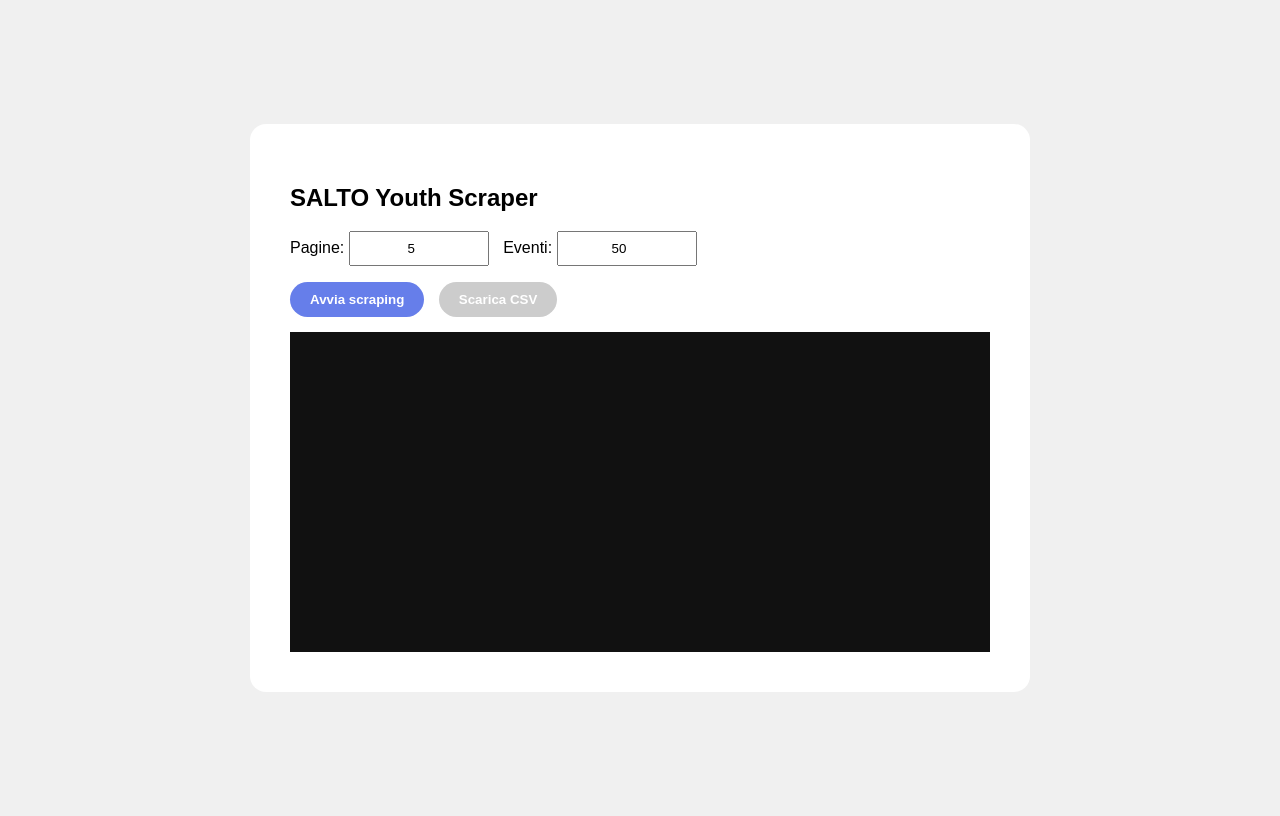
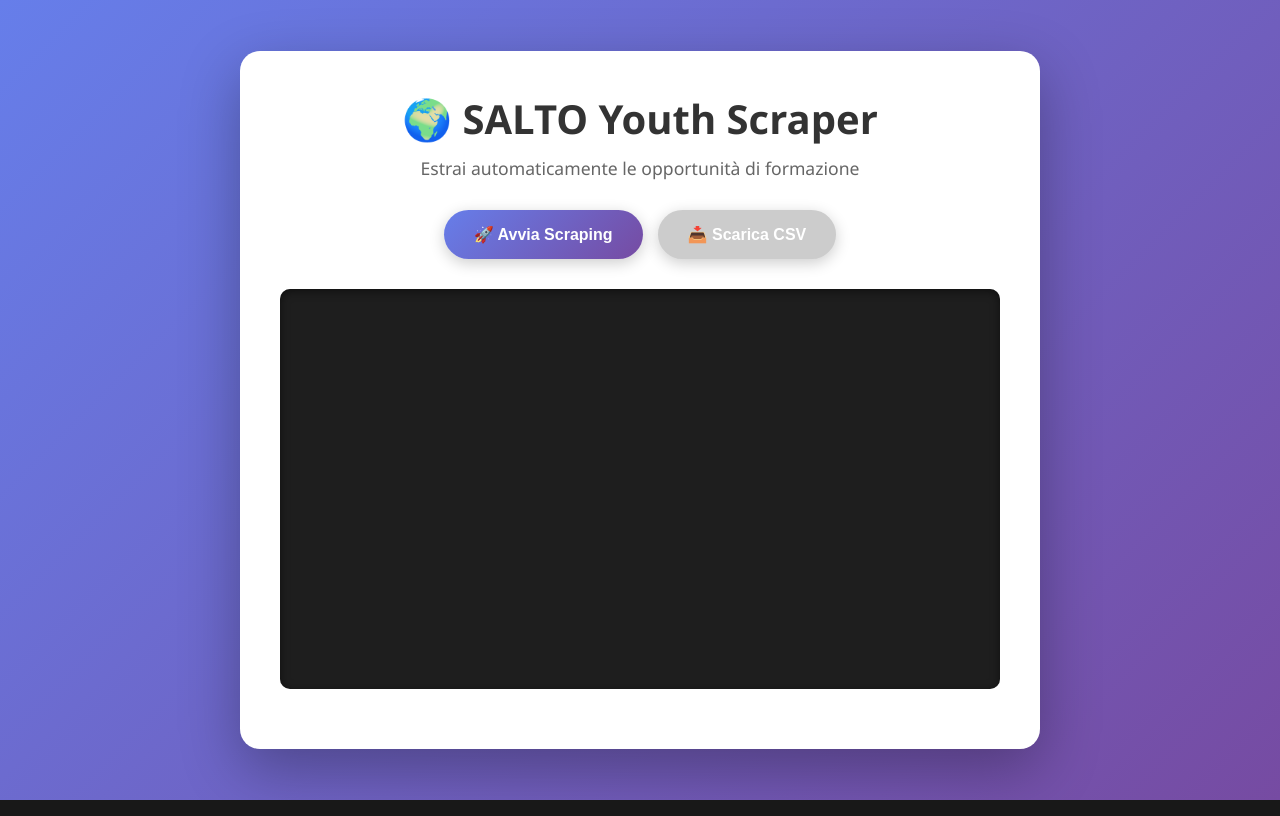
Before and after one commit to youreuropehub/salto-youth-events-scraper, a Flask app: page / in a window 1280 px wide. Run offline with Flask 3, Linux system fonts and the light colour scheme; some libraries are stand-ins or nearby versions.

Commit message:
Update index.html

```diff
--- a/templates/index.html
+++ b/templates/index.html
@@ -2,111 +2,177 @@
 <html lang="it">
 <head>
     <meta charset="UTF-8">
+    <meta name="viewport" content="width=device-width, initial-scale=1.0">
     <title>SALTO Youth Scraper</title>
     <script src="https://cdn.socket.io/4.5.4/socket.io.min.js"></script>
     <style>
+        * {
+            margin: 0;
+            padding: 0;
+            box-sizing: border-box;
+        }
         body {
-    font-family: sans-serif;
-    background: #f0f0f0;
+            font-family: 'Segoe UI', Tahoma, Geneva, Verdana, sans-serif;
+            background: linear-gradient(135deg, #667eea 0%, #764ba2 100%);
+            min-height: 100vh;
             display: flex;
             justify-content: center;
             align-items: center;
-    height: 100vh;
+            padding: 20px;
         }
         .container {
-    background: #fff;
+            background: white;
+            border-radius: 20px;
+            box-shadow: 0 20px 60px rgba(0,0,0,0.3);
             padding: 40px;
-    border-radius: 16px;
-    width: 700px;
+            max-width: 800px;
+            width: 100%;
         }
-input {
-    width: 120px;
-    padding: 8px;
+        h1 {
+            color: #333;
+            margin-bottom: 10px;
+            font-size: 2.5em;
             text-align: center;
-    margin-right: 10px;
+        }
+        .subtitle {
+            color: #666;
+            text-align: center;
+            margin-bottom: 30px;
+            font-size: 1.1em;
+        }
+        .button-group {
+            display: flex;
+            gap: 15px;
+            margin-bottom: 30px;
+            justify-content: center;
         }
         button {
-    padding: 10px 20px;
-    border-radius: 30px;
+            background: linear-gradient(135deg, #667eea 0%, #764ba2 100%);
+            color: white;
             border: none;
-    background: #667eea;
-    color: #fff;
+            padding: 15px 30px;
+            font-size: 16px;
+            border-radius: 50px;
+            cursor: pointer;
+            transition: all 0.3s ease;
             font-weight: 600;
-    cursor: pointer;
-    margin-right: 10px;
+            box-shadow: 0 4px 15px rgba(0,0,0,0.2);
+        }
+        button:hover {
+            transform: translateY(-2px);
+            box-shadow: 0 6px 20px rgba(0,0,0,0.3);
+        }
+        button:active {
+            transform: translateY(0);
         }
         button:disabled {
             background: #ccc;
             cursor: not-allowed;
+            transform: none;
         }
         #log {
-    background: #111;
-    color: #0f0;
-    height: 300px;
-    overflow: auto;
-    padding: 10px;
-    margin-top: 15px;
-    font-family: monospace;
+            background: #1e1e1e;
+            color: #00ff00;
+            padding: 20px;
+            border-radius: 10px;
+            height: 400px;
+            overflow-y: auto;
+            font-family: 'Courier New', monospace;
+            font-size: 14px;
+            line-height: 1.6;
+            box-shadow: inset 0 2px 10px rgba(0,0,0,0.5);
+        }
+        #log::-webkit-scrollbar {
+            width: 10px;
+        }
+        #log::-webkit-scrollbar-track {
+            background: #2d2d2d;
+            border-radius: 10px;
+        }
+        #log::-webkit-scrollbar-thumb {
+            background: #667eea;
+            border-radius: 10px;
+        }
+        .log-entry {
+            margin-bottom: 5px;
+            padding: 5px;
+            border-left: 3px solid #667eea;
+            padding-left: 10px;
+        }
+        .status {
+            text-align: center;
+            margin-top: 20px;
+            font-size: 1.2em;
+            color: #667eea;
+            font-weight: 600;
         }
     </style>
 </head>
 <body>
+    <div class="container">
+        <h1>🌍 SALTO Youth Scraper</h1>
+        <p class="subtitle">Estrai automaticamente le opportunità di formazione</p>
 
-<div class="container">
-<h2>SALTO Youth Scraper</h2>
-
-<p>
-Pagine:
-<input id="pages" type="number" value="5" min="1">
-Eventi:
-<input id="events" type="number" value="50" min="1">
-</p>
-
-<button id="startBtn">Avvia scraping</button>
-<button id="dl" onclick="download()" disabled>Scarica CSV</button>
+        <div class="button-group">
+            <button id="startBtn" onclick="startScraping()">
+                🚀 Avvia Scraping
+            </button>
+            <button id="downloadBtn" onclick="downloadCSV()" disabled>
+                📥 Scarica CSV
+            </button>
+        </div>
 
         <div id="log"></div>
+        <div class="status" id="status"></div>
     </div>
 
     <script>
         const socket = io();
-const log = document.getElementById("log");
-const dl = document.getElementById("dl");
-const startBtn = document.getElementById("startBtn");
+        const logDiv = document.getElementById('log');
+        const startBtn = document.getElementById('startBtn');
+        const downloadBtn = document.getElementById('downloadBtn');
+        const statusDiv = document.getElementById('status');
 
-function add(msg){
-    log.innerHTML += msg + "<br>";
-    log.scrollTop = log.scrollHeight;
+        function addLog(message) {
+            const entry = document.createElement('div');
+            entry.className = 'log-entry';
+            entry.textContent = `[${new Date().toLocaleTimeString()}] ${message}`;
+            logDiv.appendChild(entry);
+            logDiv.scrollTop = logDiv.scrollHeight;
         }
 
-function start(){
-    log.innerHTML = "";
-    dl.disabled = true;
+        function startScraping() {
+            logDiv.innerHTML = '';
             startBtn.disabled = true;
-
-    const max_pages = parseInt(document.getElementById("pages").value);
-    const max_events = parseInt(document.getElementById("events").value);
-
-    socket.emit("start_scraping", { max_pages, max_events });
+            downloadBtn.disabled = true;
+            statusDiv.textContent = '⏳ Scraping in corso...';
+            addLog('Connessione al server...');
+            socket.emit('start_scraping');
         }
 
-function download(){
-    window.location="/download_csv";
+        function downloadCSV() {
+            window.location.href = '/download_csv';
+            addLog('Download CSV avviato!');
         }
 
-// Event listener per bottone
-startBtn.addEventListener("click", start);
+        socket.on('log', function(data) {
+            addLog(data.message);
+        });
 
-// SocketIO log
-socket.on("log", d => add(d.message));
+        socket.on('scraping_done', function(data) {
+            startBtn.disabled = false;
+            downloadBtn.disabled = false;
+            statusDiv.textContent = `✅ Completato! ${data.count} eventi trovati`;
+            addLog(`Scraping completato! Totale: ${data.count} eventi`);
+        });
 
-// Quando lo scraping è completato
-socket.on("scraping_done", d => {
-    add("Completato: " + d.count + " eventi");
-    dl.disabled = false;
-    startBtn.disabled = false;
+        socket.on('connect', function() {
+            addLog('✓ Connesso al server');
+        });
+
+        socket.on('disconnect', function() {
+            addLog('✗ Disconnesso dal server');
         });
     </script>
-
 </body>
 </html>
```
Lines whose indentation alone changed are shown as unchanged.
